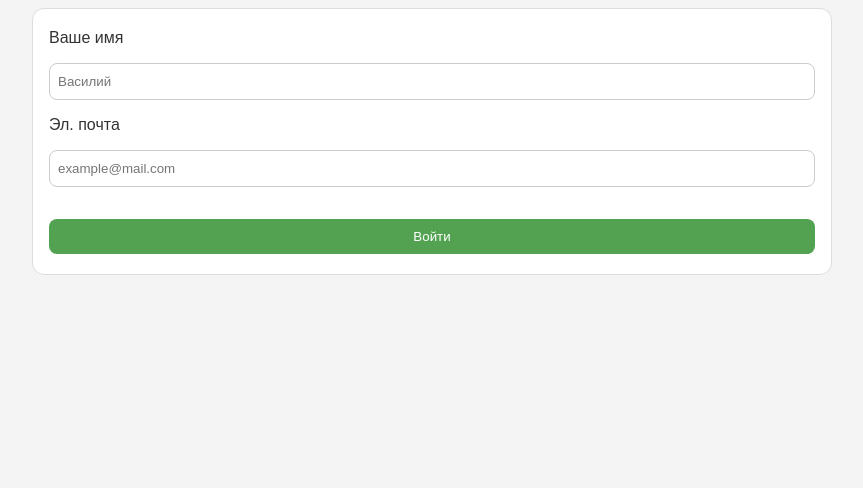
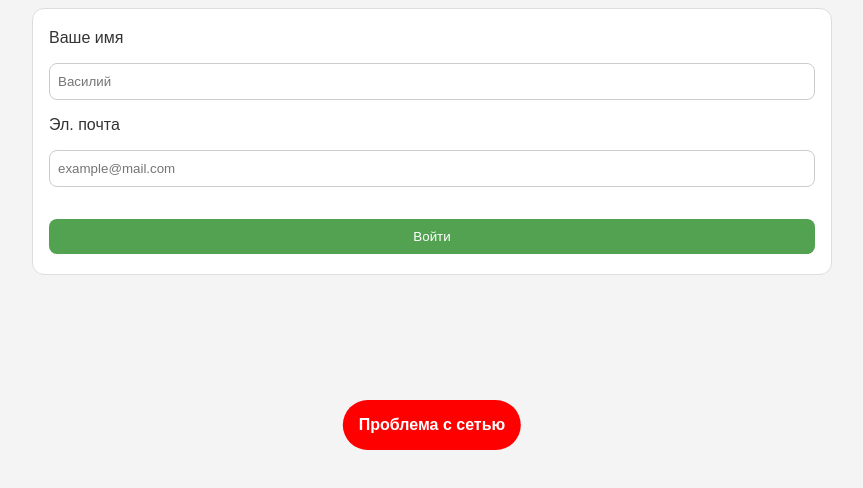
Before and after one commit to Mortal-Portal84/skillbox-module-16, a website built with Vite: page index.html in a window 1280 px wide. Shown: the whole page, without its empty margins (208-1071 px from the left). Built offline with nearby package versions, Linux system fonts and the light colour scheme; no server answers.

Commit message:
add renderError component

```diff
--- a/index.html
+++ b/index.html
@@ -7,9 +7,8 @@
   <title>Errors</title>
 </head>
 <body>
-<main id="app">
-
-</main>
+<main id="app"></main>
+<div id="status"></div>
 <script type="module" src="/src/main.ts"></script>
 </body>
 </html>
--- /dev/null
+++ b/src/api/client.ts
@@ -0,0 +1,3 @@
+const DEFAULT_URL = 'https://sb-film.skillbox.cc'
+
+export const ping = () => fetch(`${DEFAULT_URL}/ping`, { method: 'POST' })
--- /dev/null
+++ b/src/api/index.ts
@@ -0,0 +1 @@
+export * from './client'
--- a/src/main.ts
+++ b/src/main.ts
@@ -1,4 +1,5 @@
 import './style.css'
+import { ping } from './api'
 
 type User = {
   name: string
@@ -20,7 +21,7 @@ type ErrorResponse = {
 
 type AuthFormProps = {
   onSubmit: (user: User) => void
-};
+}
 
 function sanitize (html: string | null) {
   const el = document.createElement('div')
@@ -122,7 +123,7 @@ function renderGlobalError (message: string) {
     <div class="error">
       <div class="error-title">Упс... Возникла ошибка</div>
       <div class="error-message">${sanitize(message)}</div>
-    </error>
+    </div>
   `
 
   return el
@@ -197,4 +198,31 @@ async function initApp () {
   }
 }
 
+const INTERVAL_MS = 5000
+const TIMER_MS = 500
+
+const renderError = (error: Error) => {
+  const errorWrapper = document.createElement('div')
+  errorWrapper.classList.add('network-error')
+  errorWrapper.innerText = error.message
+  errorWrapper.classList.add(error.name === 'NetworkError' ? 'network__error' : 'network__slow')
+
+  return errorWrapper
+}
+
+const checkConnection = async () => {
+  const status = document.getElementById('status')
+
+  try {
+    await ping()
+  } catch (error) {
+    const networkError = new Error('Проблема с сетью')
+    networkError.name = 'NetworkError'
+
+    status?.appendChild(renderError(networkError))
+  }
+}
+
 initApp().then(r => r)
+
+setInterval(checkConnection, INTERVAL_MS)
--- a/src/style.css
+++ b/src/style.css
@@ -43,6 +43,28 @@ body {
 
 .error-title {
   font-weight: bold;
+}
+
+.network-error {
+  position: absolute;
+  top: 50%;
+  left: 50%;
+  transform: translateX(-50%);
+  display: inline-block;
+  margin: 0 auto;
+  padding: 1em;
+  font-weight: bold;
+  background-color: green;
+  border-radius: 2em;
+  color: #fff;
+}
+
+.network__error {
+  background-color: red;
+}
+
+.network__slow {
+  background-color: darkorange;
 }
 
 .films {
```
